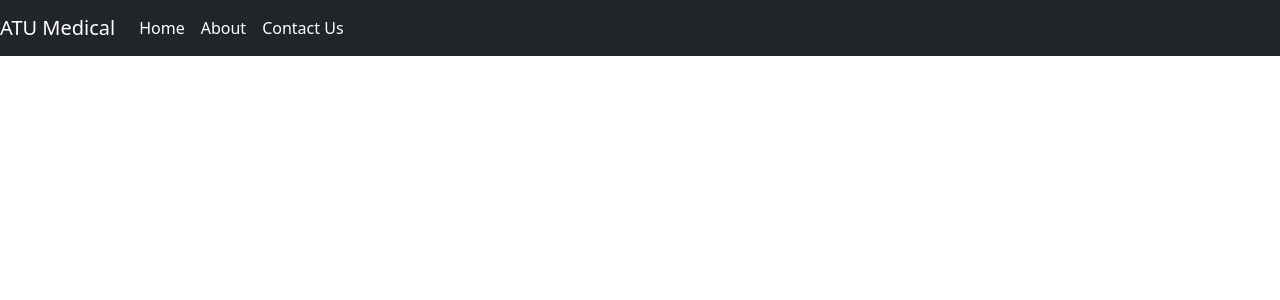
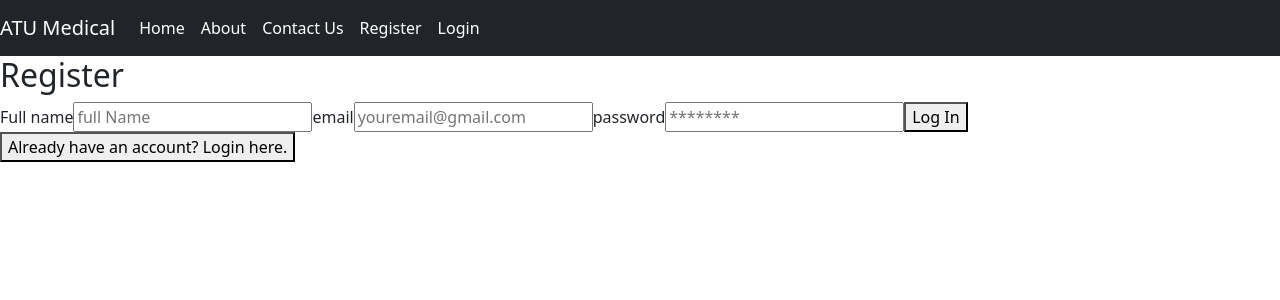
Before and after one commit to faustastamulis/FinalYearProject, a React (Create React App) app in the folder medical-app/: page /register in a window 1280 px wide. Shown: the top 300 px of the page. Built offline with nearby package versions, Linux system fonts and the light colour scheme.

Commit message:
Added contact page, register, login pages

```diff
--- a/medical-app/package.json
+++ b/medical-app/package.json
@@ -3,6 +3,7 @@
   "version": "0.1.0",
   "private": true,
   "dependencies": {
+    "@emailjs/browser": "^3.11.0",
     "@testing-library/jest-dom": "^5.16.5",
     "@testing-library/react": "^13.4.0",
     "@testing-library/user-event": "^13.5.0",
--- a/medical-app/src/App.js
+++ b/medical-app/src/App.js
@@ -1,13 +1,21 @@
 import './App.css';
-import React from 'react';
+import React, { useState } from "react";
 import Home from './components/pages/Home';
 import About from './components/pages/About';
 import Contact from './components/pages/Contact';
 import Navbar from './components/inc/Navbar';
 import {BrowserRouter as Router, Route, Routes, BrowserRouter} from 'react-router-dom';
+import { Register } from './components/pages/Register';
+import { Login } from './components/pages/Login';
 
 function App() {
+  const [currentForm, setCurrentForm] = useState('login');
+  const toggleForm = (formName) => {
+    setCurrentForm(formName);
+  }
+
   return (
+
 
       <div>
         <Navbar></Navbar>
@@ -15,6 +23,8 @@ function App() {
           <Route path="/home" element={<Home/>}/>
           <Route path="/about" element={<About/>}/>
           <Route path="/contact" element={<Contact/>}/>
+          <Route path="/register" element={<Register onFormSwitch={toggleForm}/>}/>
+          <Route path="/login" element={<Login onFormSwitch={toggleForm}/>}/>
           </Routes>
       </div>
   );
--- a/medical-app/src/components/inc/Navbar.js
+++ b/medical-app/src/components/inc/Navbar.js
@@ -19,6 +19,12 @@ function Navbar(){
             <li class="nav-item">
             <Link to="/contact" class="nav-link active">Contact Us</Link>
             </li>
+            <li class="nav-item">
+            <Link to="/register" class="nav-link active">Register</Link>
+            </li>
+            <li class="nav-item">
+            <Link to="/login" class="nav-link active">Login</Link>
+            </li>
           </ul>
         </div>
       </nav>
--- a/medical-app/src/components/pages/Contact.js
+++ b/medical-app/src/components/pages/Contact.js
@@ -1,8 +1,53 @@
-import React from 'react';
+import React, {useRef} from "react";
+import emailjs from '@emailjs/browser';
+
+const Result =() =>{
+    return(
+        <p>Your message has been successfully sent, i will contact you soon</p>
+    );
+};
 
 function Contactus(){
+    const form = useRef();
+    const sendEmail = (e) => {
+        e.preventDefault();
+
+        emailjs.sendForm('service_xwgkduk','template_2jhts3k', form.current, 'Gs61jmlte3x240L58')
+        .then((response) => {
+           console.log('SUCCESS!', response.status, response.text);
+        }, (err) => {
+           console.log('FAILED...', err);
+        });
+    }
     return(
-        <h1>Contact</h1>
+
+        <form ref={form} onSubmit={sendEmail}>
+            <div className="formWord">
+                <h2>Contact Page</h2>
+                <span>Full Name</span>
+                <br/>
+                <input className='input100' type="text" name="fullName" required />
+                <br/>
+                <span>Phone Number</span>
+                <br/>
+                <input className='input100' type="text" name="phone" required />
+                <br/>
+                <span>Enter Email</span>
+                <br/>
+                <input className='input100' type="text" name="email" required />
+                <br/>
+            </div>
+            <div className="formWord">
+                <span>Message</span>
+                <br/>
+                <textarea name="message" required></textarea>
+                <br />
+                <button>SUBMIT</button>
+            <div className="row">
+
+            </div>
+            </div>
+        </form>
     );
 
 }
--- a/medical-app/src/components/pages/Login.js
+++ b/medical-app/src/components/pages/Login.js
@@ -0,0 +1,25 @@
+import React, { useState } from "react";
+
+export const Login = (props) => {
+    const [email, setEmail] = useState('');
+    const [pass, setPass] = useState('');
+
+    const handleSubmit = (e) => {
+        e.preventDefault();
+        console.log(email);
+    }
+
+    return (
+        <div className="auth-form-container">
+            <h2>Login</h2>
+            <form className="login-form" onSubmit={handleSubmit}>
+                <label htmlFor="email">Email: </label>
+                <input value={email} onChange={(e) => setEmail(e.target.value)}type="email" placeholder="youremail@gmail.com" id="email" name="email" />
+                <label htmlFor="password">Password</label>
+                <input value={pass} onChange={(e) => setPass(e.target.value)} type="password" placeholder="********" id="password" name="password" />
+                <button type="submit">Log In</button>
+            </form>
+            <button className="link-btn" onClick={() => props.onFormSwitch('register')}>Don't have an account? Register here.</button>
+        </div>
+    )
+}
--- a/medical-app/src/components/pages/Register.js
+++ b/medical-app/src/components/pages/Register.js
@@ -0,0 +1,28 @@
+import React, { useState } from "react";
+
+export const Register = (props) => {
+    const [email, setEmail] = useState('');
+    const [pass, setPass] = useState('');
+    const [name, setName] = useState('');
+
+    const handleSubmit = (e) => {
+        e.preventDefault();
+        console.log(email);
+    }
+
+    return (
+        <div className="auth-form-container">
+            <h2>Register</h2>
+        <form className="register-form" onSubmit={handleSubmit}>
+            <label htmlFor="name">Full name</label>
+            <input value={name} name="name" onChange={(e) => setName(e.target.value)} id="name" placeholder="full Name" />
+            <label htmlFor="email">email</label>
+            <input value={email} onChange={(e) => setEmail(e.target.value)}type="email" placeholder="youremail@gmail.com" id="email" name="email" />
+            <label htmlFor="password">password</label>
+            <input value={pass} onChange={(e) => setPass(e.target.value)} type="password" placeholder="********" id="password" name="password" />
+            <button type="submit">Log In</button>
+        </form>
+        <button className="link-btn" onClick={() => props.onFormSwitch('login')}>Already have an account? Login here.</button>
+    </div>
+    )
+}
--- a/medical-app/src/index.js
+++ b/medical-app/src/index.js
@@ -15,6 +15,8 @@ root.render(
     <App />
     </BrowserRouter>
   </React.StrictMode>
+
+
 );
 
 // If you want to start measuring performance in your app, pass a function
```
Also changed, not shown: 1 other file (tests, documents, lock files or other folders).
